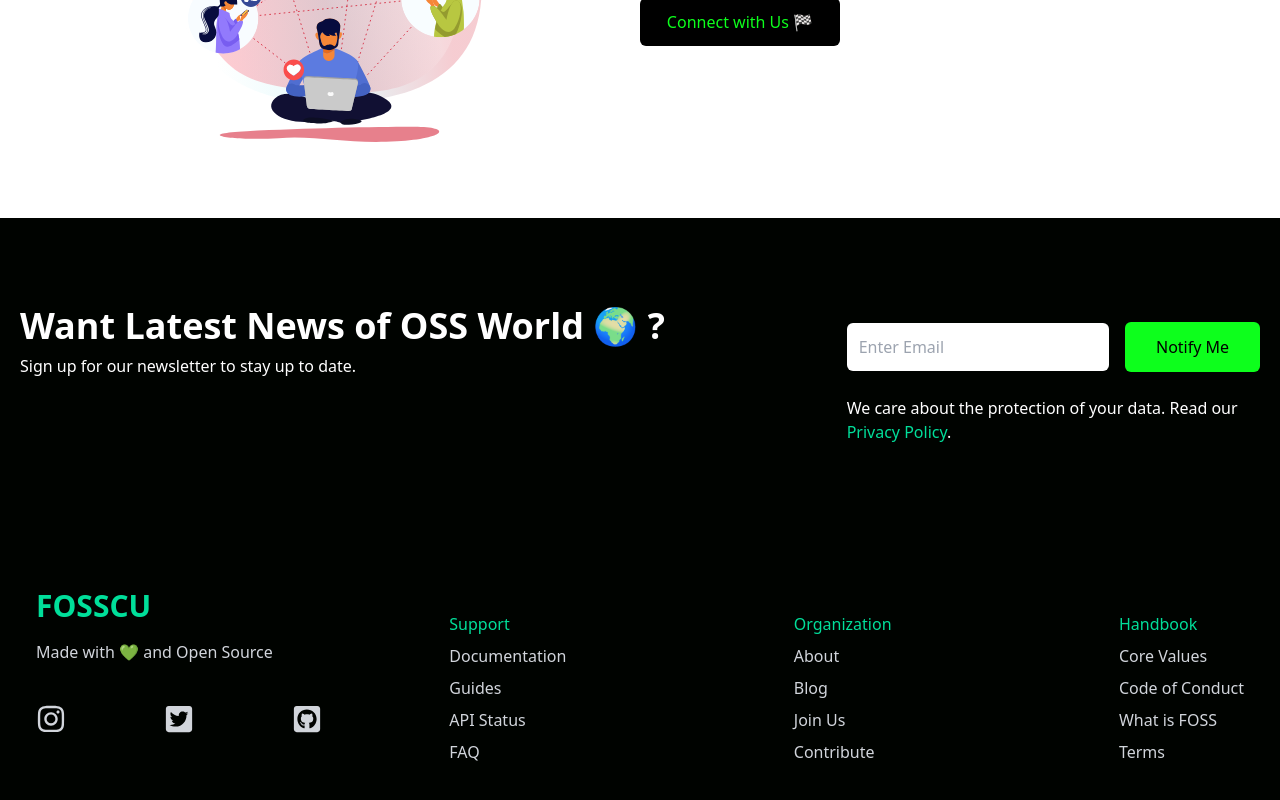
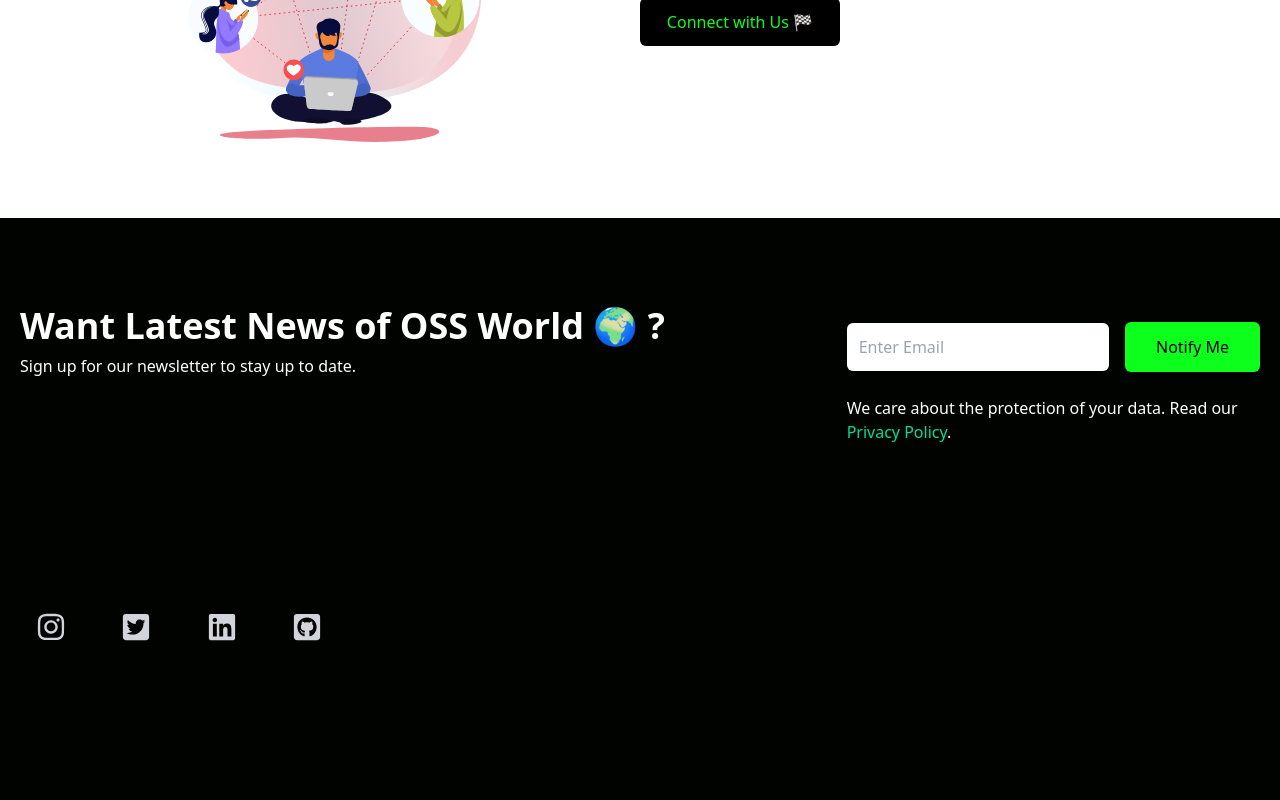
Before and after one commit to FOSS-Community/fosscu.org, a React (Vite) app: page / in a window 1280 px wide. Shown: the part 1238-2038 px from the top of the page. After the commit the page ends 1968 px from the top, so only its background shows below. Built offline with nearby package versions, Linux system fonts and the light colour scheme; the HTML template or start-up script is replaced by a standard one.

Commit message:
Full form and linkedin icon updated

```diff
--- a/src/components/About.jsx
+++ b/src/components/About.jsx
@@ -43,7 +43,7 @@ function About() {
             <div className='flex flex-col justify-center'>
                 <p className='text-[#AEF746] font-bold'>Community + Coding = 🔥</p>
                 <h1 className='md:text-4xl sm:text-3xl text-2xl font-bold py-3'>We ❤️ Open Source</h1>
-                <p>We at FOSSCU (Free and Open-Source Community United) are a Group of individuals who are constantly working to promote Open-Source Culture.</p>
+                <p>We at FOSSCU (Free and Open-Source Software Community United) are a Group of individuals who are constantly working to promote Open-Source Culture.</p>
                 <a href="https://linktr.ee/fosscu" target="_blank" rel="noopener noreferrer">
                 <button className='hover:bg-slate-800 bg-black text-[#0DFF1C] w-[200px] rounded-md font-medium my-6 mx-auto md:mx-0 py-3'>Connect with Us 🏁</button>
                 </a>
--- a/src/components/Footer.jsx
+++ b/src/components/Footer.jsx
@@ -1,77 +1,25 @@
 import React from "react";
-import { FaGithubSquare, FaInstagram, FaTwitterSquare } from "react-icons/fa";
+import { FaGithubSquare, FaInstagram, FaTwitterSquare, FaLinkedin } from "react-icons/fa";
 
 const Footer = () => {
   return (
     <div className="max-w-[1240px] mx-auto py-16 px-4 grid lg:grid-cols-3 gap-8 text-gray-300">
-      <div>
-        <h1 className='w-full text-3xl font-bold text-[#00df9a]'>FOSSCU</h1>
-        <p className='py-4'>Made with 💚 and Open Source</p>
+      {/* ... (your existing code) ... */}
       <div className='flex justify-between md:w-[75%] my-6'>
-        <a href="https://www.instagram.com/fosscu/" className="transition duration-300 ease-in-out hover:scale-125" target="blank">
+        <a href="https://www.instagram.com/fosscu/" className="transition duration-300 ease-in-out hover:scale-125" target="_blank">
           <FaInstagram size={30} />
         </a>
-          <a href="https://twitter.com/fosscuk" className="transition duration-300 ease-in-out hover:scale-125" target="blank">
-
+        <a href="https://twitter.com/fosscuk" className="transition duration-300 ease-in-out hover:scale-125" target="_blank">
           <FaTwitterSquare size={30} />
         </a>
-          <a href="https://github.com/FOSS-Community/" className="transition duration-300 ease-in-out hover:scale-125" target="blank">
+        <a href="https://linkedin.com/company/fosscu/" className="transition duration-300 ease-in-out hover:scale-125" target="_blank">
+          <FaLinkedin size={30} />
+        </a>
+        <a href="https://github.com/FOSS-Community/" className="transition duration-300 ease-in-out hover:scale-125" target="_blank">
           <FaGithubSquare size={30} />
-          </a></div>
+        </a>
       </div>
-      <div className="lg:col-span-2 flex justify-between mt-6">
-        <div>
-          <h6 className="font-medium text-[#00df9a]">Support</h6>
-          <ul>
-            <a href="/building" className="pb-2">
-              <li className="pt-2 text-sum hover:border-b hover:border-green-400">Documentation</li>
-            </a>
-            <a href="/guide" className="pb-2">
-              <li className="pt-2 w-max text-sum hover:border-b hover:border-green-400">Guides</li>
-            </a>
-            <a href="/building" className="pb-2">
-              <li className="pt-2 w-max text-sum hover:border-b hover:border-green-400">API Status</li>
-            </a>
-            <a href="/faq" className="pb-2">
-              <li className="pt-2 w-max text-sum hover:border-b hover:border-green-400">FAQ</li>
-            </a>
-          </ul>
-        </div>
-        <div>
-          <h6 className="font-medium text-[#00df9a]">Organization</h6>
-          <ul>
-            <a href="/about" className="pb-2">
-              <li className="pt-2 w-max text-sum hover:border-b hover:border-green-400">About</li>
-            </a>
-            <a href="https://github.com/FOSS-Community/blog-archive"className="pb-2" target="blank">
-              <li className="pt-2 w-max text-sum hover:border-b hover:border-green-400">Blog</li>
-            </a>
-            <a href="https://dub.sh/fosscu-discord" className="pb-2" target="blank">
-              <li className="pt-2 w-max text-sum hover:border-b hover:border-green-400">Join Us</li>
-            </a>
-            <a href="https://github.com/FOSS-Community/" className="pb-2" target="blank">
-              <li className="pt-2 w-max text-sum hover:border-b hover:border-green-400">Contribute</li>
-            </a>
-          </ul>
-        </div>
-        <div>
-          <h6 className="font-medium text-[#00df9a]">Handbook</h6>
-          <ul>
-            <a href="https://docs.fosscu.org/Docs/values" className="pb-2" target="blank">
-              <li className="pt-2 w-max text-sum hover:border-b hover:border-green-400">Core Values</li>
-            </a>
-            <a href="https://docs.fosscu.org/Docs/code-of-conduct" className="pb-2" target="blank">
-              <li className="pt-2 w-max text-sum hover:border-b hover:border-green-400">Code of Conduct</li>
-            </a>
-            <a href="https://docs.fosscu.org/Docs/getting-started" className="pb-2" target="blank">
-              <li className="pt-2 w-max text-sum hover:border-b hover:border-green-400">What is FOSS</li>
-            </a>
-            <a href="/building" className="pb-2">
-              <li className="pt-2 w-max text-sum hover:border-b hover:border-green-400">Terms</li>
-            </a>
-          </ul>
-        </div>
-      </div>
+      {/* ... (the rest of your code) ... */}
     </div>
   );
 };
--- a/src/pages/AboutOrg.jsx
+++ b/src/pages/AboutOrg.jsx
@@ -14,7 +14,7 @@ import FOSSCU from "../assets/img/logo/fosscu.png"
         <img className='w-[30px] sm:w-[65px] ' src={FOSSCU} alt="/" />
         <h2 class=" text-lg sm:text-3xl  text-[#00FF00] tracking-widest font title-font mb-1 sm:ml-5 sm:mt-4 ml-2 mt-2 " >ABOUT FOSSCU-KIET</h2>
       </div>
-        <p class="lg:w-2/3 mx-auto mt-7 leading-relaxed ">We at FOSSCU (Free and Open-Source Community United )  are a Group of individuals who are constantly working to promote Open-Source Culture. </p>
+        <p class="lg:w-2/3 mx-auto mt-7 leading-relaxed ">We at FOSSCU (Free and Open-Source Software Community United)  are a Group of individuals who are constantly working to promote Open-Source Culture. </p>
         <p class="mt-8 text-[#1AFF1A]">Some key points about our community.</p>
       </div>
       <div class="flex flex-wrap">
```
Lines whose indentation alone changed are shown as unchanged.
